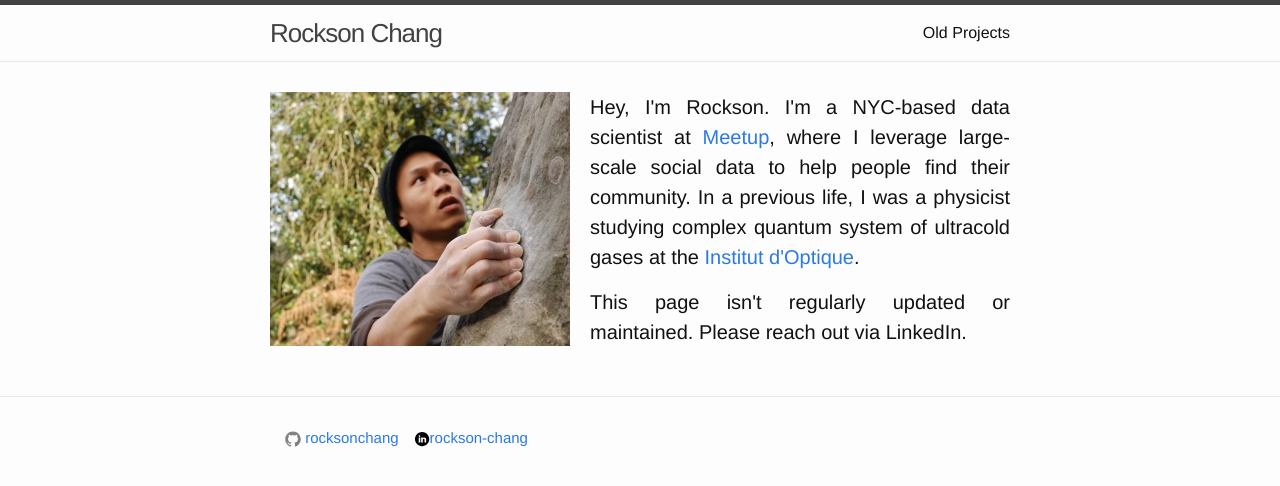
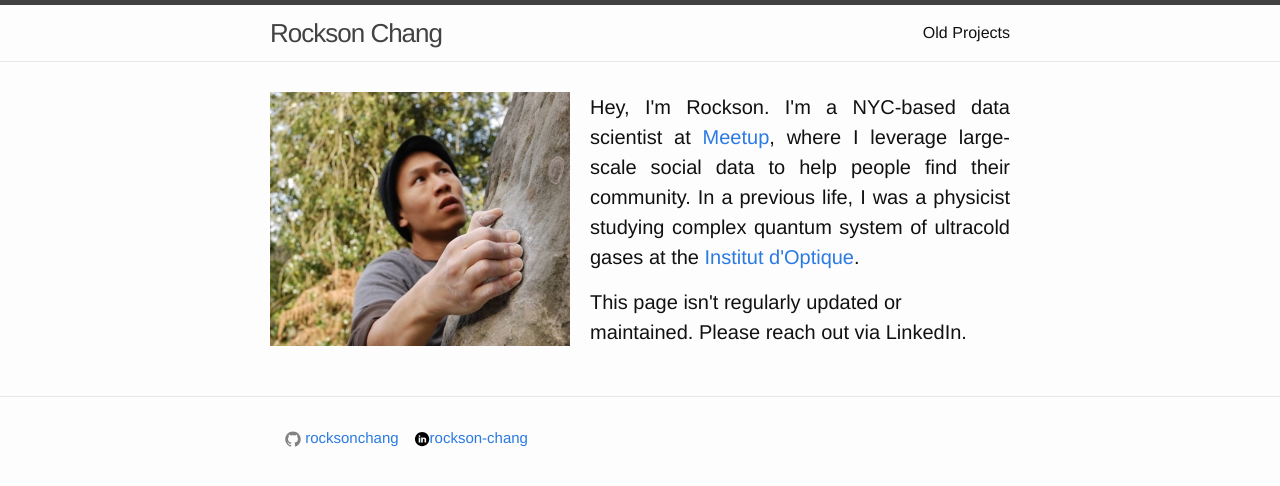
Before and after one commit to rocksonchang/rocksonchang.github.io, a Jekyll site: the page built from index.html, in a window 1280 px wide. Shown: the top 486 px of the page. Built offline with Jekyll 4.4.1, drawn with Linux system fonts in a browser that asks for light colours.

Commit message:
formatting

```diff
--- a/index.html
+++ b/index.html
@@ -5,13 +5,16 @@ layout: default
 <div class="home">
   <div class="intro">
     <p align="justify" style="font-size:20px">
-    <img src="assets/Profile1-300x254.jpg" class="left" border="0" style="float: left; padding: 0 20px 20px 0; width:300px;height:254px;" />
-    Hey, I'm Rockson. I'm a NYC-based data scientist at <a href="https://meetup.com">Meetup</a>, where I leverage large-scale social data to help people find their community.
-    In a previous life, I was a physicist studying complex quantum system of ultracold gases at the
-    <a href="https://www.lcf.institutoptique.fr/groupes-de-recherche/gaz-quantiques/experiences/lattice-gases">Institut d'Optique</a>.
+      <img src="assets/Profile1-300x254.jpg" class="left" border="0" style="float: left; padding: 0 20px 20px 0; width:300px;height:254px;" />
+      Hey, I'm Rockson. I'm a NYC-based data scientist at <a href="https://meetup.com">Meetup</a>, where I leverage large-scale social data to help people find their community.
+      In a previous life, I was a physicist studying complex quantum system of ultracold gases at the
+      <a href="https://www.lcf.institutoptique.fr/groupes-de-recherche/gaz-quantiques/experiences/lattice-gases">Institut d'Optique</a>.
     </p>
-    <p align="justify" style="font-size:20px">
-    This page isn't regularly updated or maintained. Please reach out via LinkedIn.
+  </div>
+
+  <div class="intro">
+    <p style="font-size:20px">
+      This page isn't regularly updated or maintained. Please reach out via LinkedIn.
     </p>
   </div>
 
```
